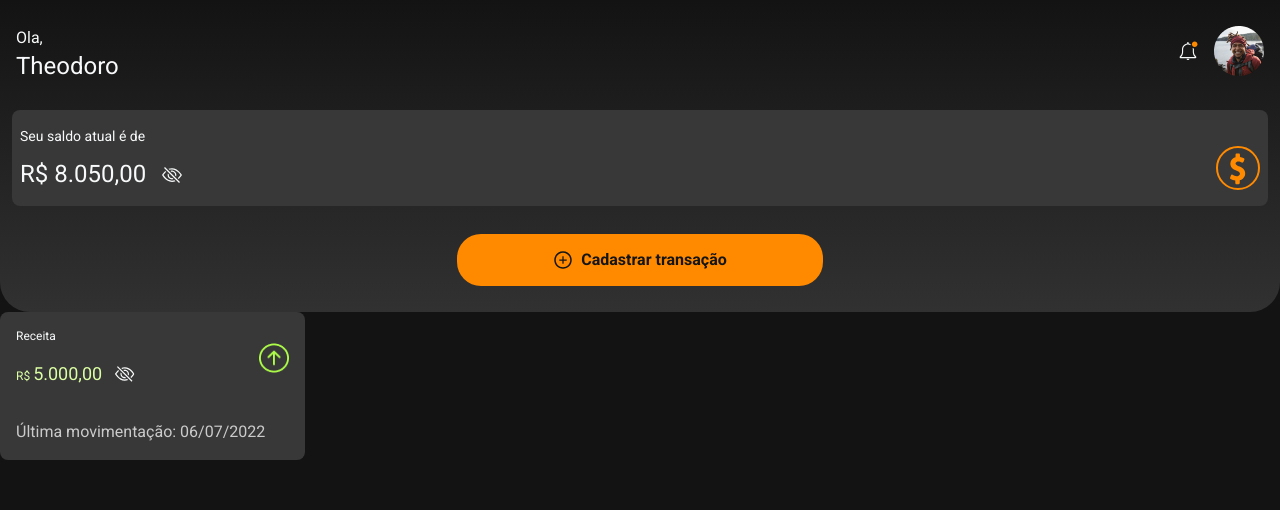
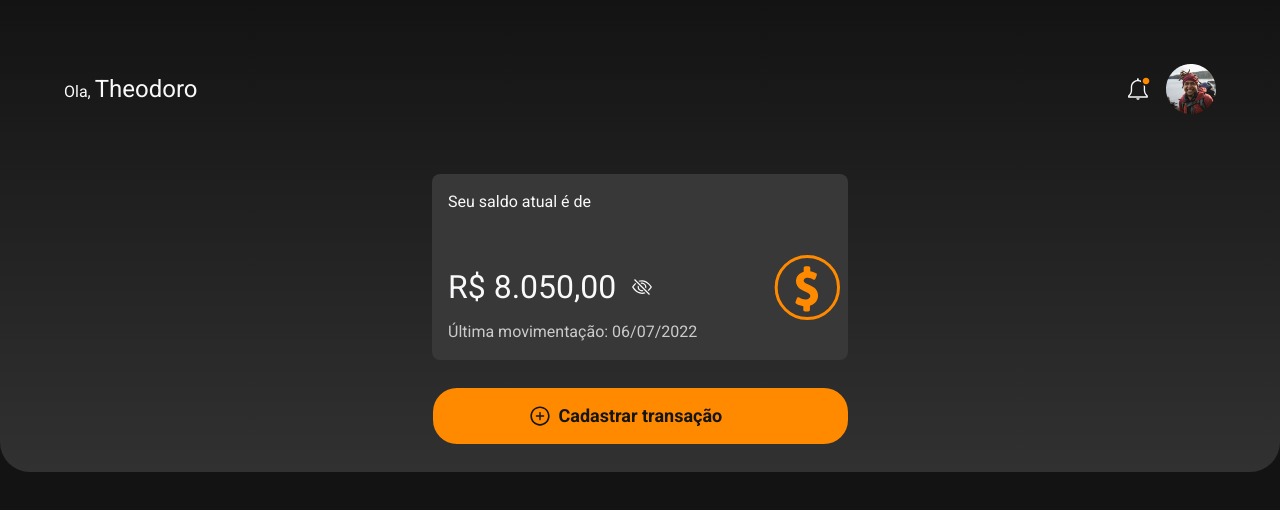
Before and after one commit to Orange-Juice-Projeto-Developer/orange-wallet-frontend, a React (Vite) app: page / in a window 1280 px wide. Shown: the top 510 px of the page. Built offline with nearby package versions, Linux system fonts and the light colour scheme.

Commit message:
:iphone: responsividade header mobile / desktop

```diff
--- a/src/App.tsx
+++ b/src/App.tsx
@@ -1,14 +1,12 @@
 import React from "react";
-import Header from "./components/Header";
-import ReceitaTotal from "./components/ReceitaTotal";
+import Home from "./pages/Home";
 
 function App() {
-	return (
-		<>
-			<Header />
-			<ReceitaTotal />
-		</>
-	);
+  return (
+    <>
+      <Home />
+    </>
+  );
 }
 
 export default App;
--- /dev/null
+++ b/src/components/HeaderDesktop/index.tsx
@@ -0,0 +1,57 @@
+import React from "react";
+import imagePerfil from "../../assets/images/perfil.png";
+import sinoIcon from "../../assets/images/sino.svg";
+import eyeIcon from "../../assets/images/bi_eye-slash.svg";
+import dolarIcon from "../../assets/images/dolar.svg";
+import plusIcon from "../../assets/images/icon-button-plus.svg";
+
+export function HeaderDesktop() {
+  return (
+    <header className="hidden sm:desktop bg-gradient-to-b from-[rgba(19,19,19,0.4126)] to-[#323131] rounded-b-[30px] pb-7 font-roboto">
+      <div className="flex justify-between items-center px-16 pt-16 pb-8">
+        <div className="">
+          <p className="text-base text-white">
+            Ola, <span className="text-2xl text-white">Theodoro</span>
+          </p>
+        </div>
+        <div className="flex">
+          <img
+            className="mr-4 w-6"
+            src={sinoIcon}
+            alt="Ícone de notificações"
+          />
+          <img src={imagePerfil} alt="Foto de perfil" />
+        </div>
+      </div>
+      <div className="bg-gray rounded-lg mx-auto my-7 px-4 py-4 flex justify-between max-w-[26rem] h-[11.625rem]">
+        <div className="flex flex-col justify-between">
+          <span className=" text-white text-base mb-3">
+            Seu saldo atual é de
+          </span>
+          <div className="flex flex-col">
+            <div className="flex justify-between items-center w-[400px]">
+              <div className="flex">
+                <span className="text-[2rem] text-white">R$ 8.050,00</span>
+                <img
+                  className="ml-4"
+                  src={eyeIcon}
+                  alt="Ícone de olho cortado"
+                />
+              </div>
+              <img
+                src={dolarIcon}
+                alt="Ícone de dolar"
+                className="h-[4.08rem] mr-2"
+              />
+            </div>
+            <p className="text-[#CBCBCB]">Última movimentação: 06/07/2022</p>
+          </div>
+        </div>
+      </div>
+      <button className="flex items-center text-black text-lg font-bold bg-orange rounded-3xl py-[14px] px-24 mx-auto w-[415px]">
+        <img className="mr-2 w-[22px]" src={plusIcon} alt="icone de adição" />
+        Cadastrar transação
+      </button>
+    </header>
+  );
+}
--- a/src/components/Header/index.tsx
+++ b/src/components/HeaderMobile/index.tsx
@@ -4,10 +4,11 @@ import sinoIcon from "../../assets/images/sino.svg";
 import eyeIcon from "../../assets/images/bi_eye-slash.svg";
 import dolarIcon from "../../assets/images/dolar.svg";
 import plusIcon from "../../assets/images/icon-button-plus.svg";
+import ReceitaTotal from "../ReceitaTotal";
 
-function Header() {
+export function HeaderMobile() {
 	return (
-		<header className="bg-gradient-to-b from-[rgba(19,19,19,0.4126)] to-[#323131] rounded-b-[30px] pb-[26px] font-roboto">
+		<header className="bg-gradient-to-b from-[rgba(19,19,19,0.4126)] to-[#323131] rounded-b-[30px] pb-[26px] font-roboto sm:mobile ">
 			<div className="flex justify-between px-4 pt-[26px]">
 				<div>
 					<span className="text-base text-white">Ola,</span>
@@ -31,8 +32,7 @@ function Header() {
 				<img className="inline mr-2" src={plusIcon} alt="" />
 				Cadastrar transação
 			</button>
+      <ReceitaTotal />
 		</header>
 	);
 }
-
-export default Header;
--- a/src/global.css
+++ b/src/global.css
@@ -3,9 +3,19 @@
 @tailwind utilities;
 
 :root {
-	--color-background: #131313;
+  --color-background: #131313;
 }
 
 body {
-	background-color: var(--color-background);
+  background-color: var(--color-background);
 }
+
+@layer components {
+   .mobile {
+    @apply hidden;
+  }
+
+	.desktop {
+    @apply block;
+  }
+}
--- /dev/null
+++ b/src/pages/Home.tsx
@@ -0,0 +1,16 @@
+import React from "react";
+import { HeaderMobile } from "../components/HeaderMobile";
+import { HeaderDesktop } from "../components/HeaderDesktop";
+
+export default function Home() {
+  const container = document.getElementById("HomeContainer");
+
+  return (
+    <>
+        <HeaderDesktop />
+      <div id="HomeContainer" className="max-w-[1024px] h-[100vh] mx-auto">
+        <HeaderMobile />
+      </div>
+    </>
+  );
+}
```
